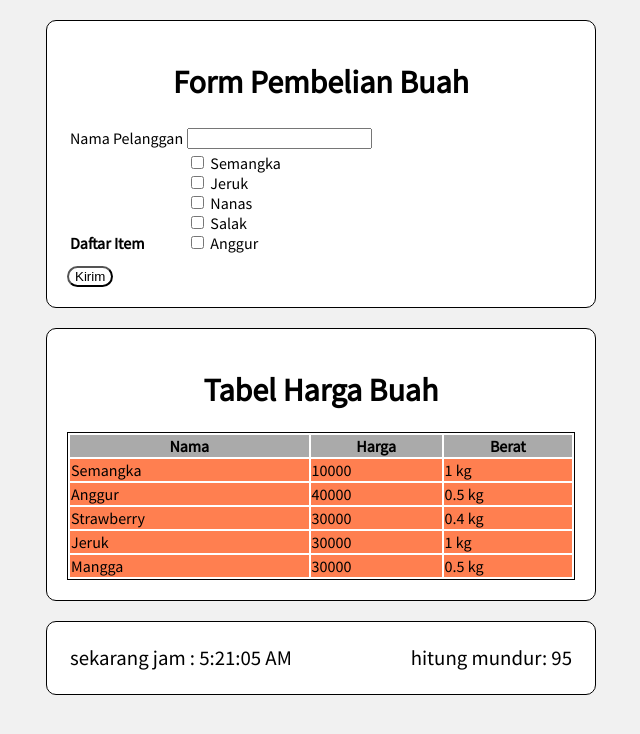
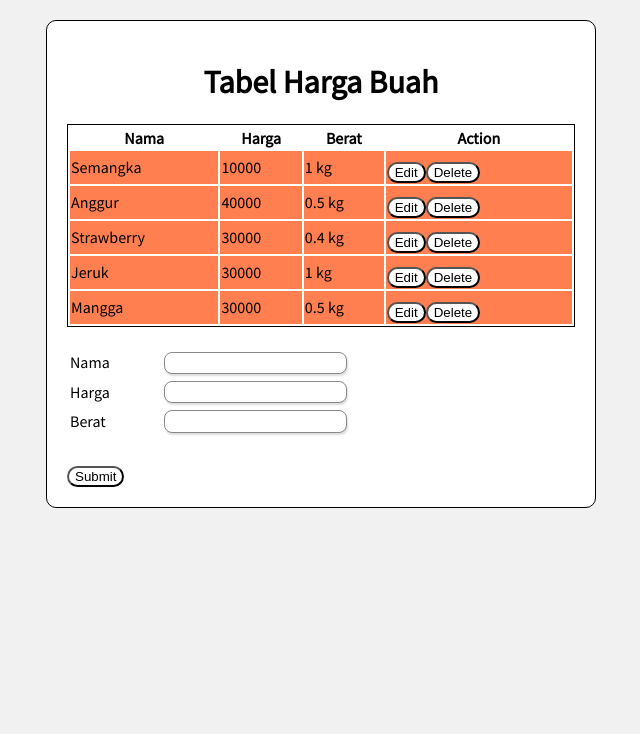
Before and after one commit to reader00/sanbercode-reactjs-0820-2, a React (Create React App) app: page / in a window 1280 px wide. Shown: the top 734 px of the page, without its empty margins (319-959 px from the left). Built offline with nearby package versions, Linux system fonts and the light colour scheme.

Commit message:
Task 12: ReactJs - List & Forms

```diff
--- a/src/App.css
+++ b/src/App.css
@@ -15,7 +15,7 @@ body {
 }
 
 .formBuah,
-.tableBuah,
+.wraper-table-buah,
 .timer-wraper {
   border: 1px solid black;
   border-radius: 10px;
@@ -40,8 +40,9 @@ button {
   vertical-align: bottom;
 }
 
-.tableBuah,
-.timer-wraper {
+.wraper-table-buah,
+.timer-wraper,
+.input-wraper {
   margin-top: 20px;
 }
 
@@ -62,3 +63,19 @@ button {
 .timer-wraper {
   font-size: 1.3em;
 }
+
+.input-wraper table {
+  width: 100%;
+}
+
+.input-wraper tr {
+  height: 1.7em;
+}
+
+.input-wraper input {
+  border: 0.3px solid #888;
+  border-radius: 8px;
+  box-shadow: 1px 2px 2px #ddd;
+  line-height: 1.4em;
+  color: #333;
+}
--- a/src/App.js
+++ b/src/App.js
@@ -1,15 +1,17 @@
 import React from "react";
 import "./App.css";
-import FormBuah from "./Tugas-9/tugas9";
-import TableBuah from "./Tugas-10/tugas10";
-import Timer from "./Tugas-11/timer";
+// import FormBuah from "./Tugas-9/tugas9";
+// import TableBuah from "./Tugas-10/tugas10";
+// import Timer from "./Tugas-11/timer";
+import TableBuahBaru from "./Tugas-12/tugas12";
 
 function App() {
   return (
     <div className="container">
-      <FormBuah />
+      {/* <FormBuah />
       <TableBuah />
-      <Timer />
+      <Timer /> */}
+      <TableBuahBaru />
     </div>
   );
 }
--- /dev/null
+++ b/src/Tugas-12/tugas12.js
@@ -0,0 +1,172 @@
+import React from "react";
+
+class TableBuahBaru extends React.Component {
+  constructor(props) {
+    super(props);
+    this.state = {
+      dataBuah: [
+        { nama: "Semangka", harga: 10000, berat: 1000 },
+        { nama: "Anggur", harga: 40000, berat: 500 },
+        { nama: "Strawberry", harga: 30000, berat: 400 },
+        { nama: "Jeruk", harga: 30000, berat: 1000 },
+        { nama: "Mangga", harga: 30000, berat: 500 },
+      ],
+      index: -1,
+      inputNama: "",
+      inputHarga: "",
+      inputBerat: "",
+    };
+  }
+
+  submitHandler = (event) => {
+    event.preventDefault();
+    var index = this.state.index;
+
+    var nama = this.state.inputNama;
+    var harga = this.state.inputHarga;
+    var berat = this.state.inputBerat;
+    if (this.state.index !== -1) {
+      var newDataBuah = this.state.dataBuah;
+      newDataBuah[index] = { nama, harga, berat };
+      this.setState({
+        daftarBuah: [...newDataBuah],
+        index: -1,
+        inputNama: "",
+        inputHarga: "",
+        inputBerat: "",
+      });
+    } else {
+      var newData = { nama, harga, berat };
+
+      this.setState({
+        dataBuah: [...this.state.dataBuah, newData],
+        inde: -1,
+        inputNama: "",
+        inputHarga: "",
+        inputBerat: "",
+      });
+    }
+  };
+
+  inputChangeNama = (event) => {
+    this.setState({ inputNama: event.target.value });
+  };
+
+  inputChangeHarga = (event) => {
+    this.setState({ inputHarga: event.target.value });
+  };
+
+  inputChangeBerat = (event) => {
+    this.setState({ inputBerat: event.target.value });
+  };
+
+  editData = (event) => {
+    var index = event.target.value;
+    var data = this.state.dataBuah[index];
+    var inputNama = data.nama;
+    var inputHarga = data.harga;
+    var inputBerat = data.berat;
+    this.setState({ inputNama, inputHarga, inputBerat, index });
+  };
+
+  deleteData = (event) => {
+    var index = event.target.value;
+    var newData = this.state.dataBuah;
+    newData.splice(index, 1);
+    this.setState({ dataBuah: [...newData] });
+  };
+
+  render() {
+    return (
+      <div className="wraper-table-buah">
+        <div className="tableBuah">
+          <h1> Tabel Harga Buah</h1>
+          <table className="tableBuah-tb">
+            <thead>
+              <tr>
+                <th>
+                  <b>Nama</b>
+                </th>
+                <th>
+                  <b>Harga</b>
+                </th>
+                <th>
+                  <b>Berat</b>
+                </th>
+                <th>
+                  <b>Action</b>
+                </th>
+              </tr>
+            </thead>
+            <tbody>
+              {this.state.dataBuah.map((db, index) => {
+                return (
+                  <tr key={index}>
+                    <td>{db.nama}</td>
+                    <td>{db.harga}</td>
+                    <td>{Number(db.berat) / 1000} kg</td>
+                    <td>
+                      <button value={index} onClick={this.editData}>
+                        Edit
+                      </button>
+                      <button value={index} onClick={this.deleteData}>
+                        Delete
+                      </button>
+                    </td>
+                  </tr>
+                );
+              })}
+            </tbody>
+          </table>
+        </div>
+        <div className="input-wraper">
+          <form onSubmit={this.submitHandler}>
+            <table>
+              <tbody>
+                <tr>
+                  <td>Nama</td>
+                  <td>
+                    <input
+                      required="required"
+                      value={this.state.inputNama}
+                      onChange={this.inputChangeNama}
+                      type="text"
+                    />
+                  </td>
+                </tr>
+                <tr>
+                  <td>Harga</td>
+                  <td>
+                    <input
+                      required="required"
+                      value={this.state.inputHarga}
+                      onChange={this.inputChangeHarga}
+                      type="text"
+                    />
+                  </td>
+                </tr>
+                <tr>
+                  <td>Berat</td>
+                  <td>
+                    <input
+                      required="required"
+                      value={this.state.inputBerat}
+                      onChange={this.inputChangeBerat}
+                      type="text"
+                    />
+                  </td>
+                </tr>
+              </tbody>
+            </table>
+            <br />
+            <button index={this.state.index} type="submit">
+              Submit
+            </button>
+          </form>
+        </div>
+      </div>
+    );
+  }
+}
+
+export default TableBuahBaru;
```
